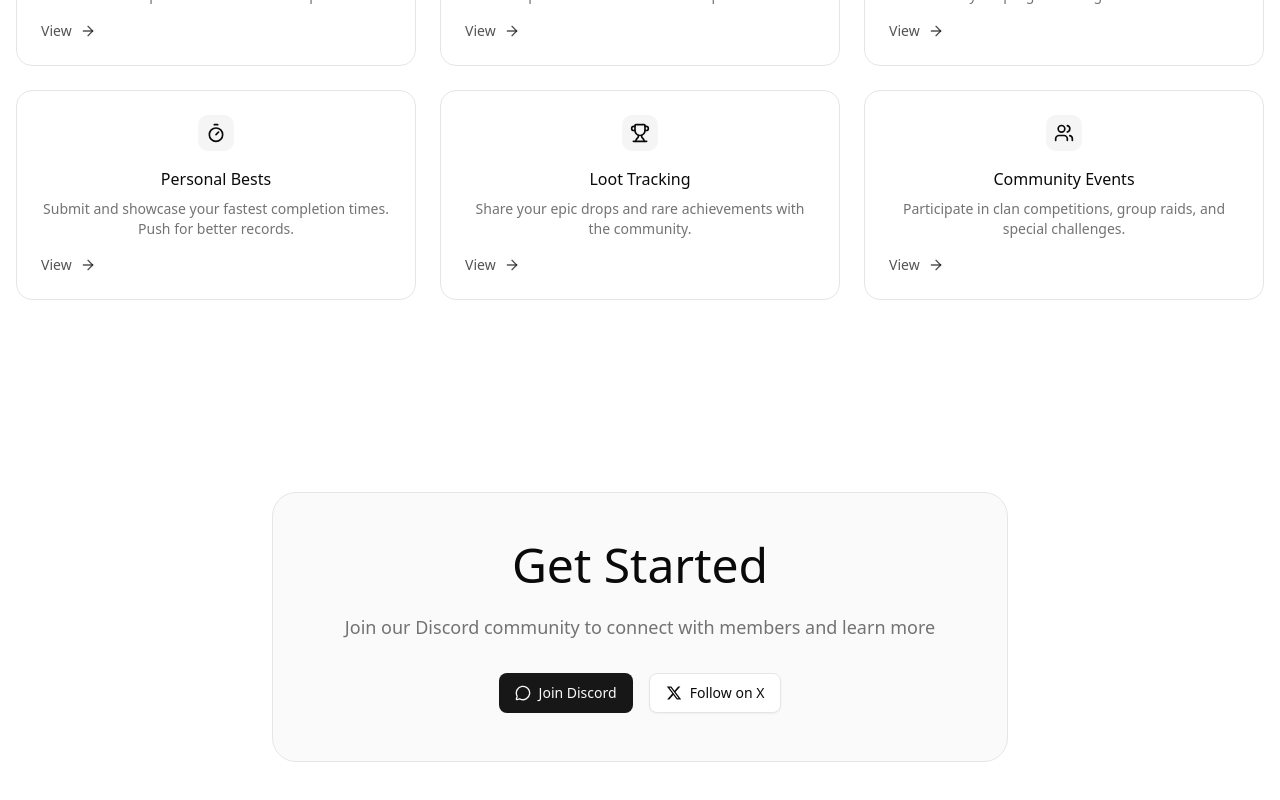
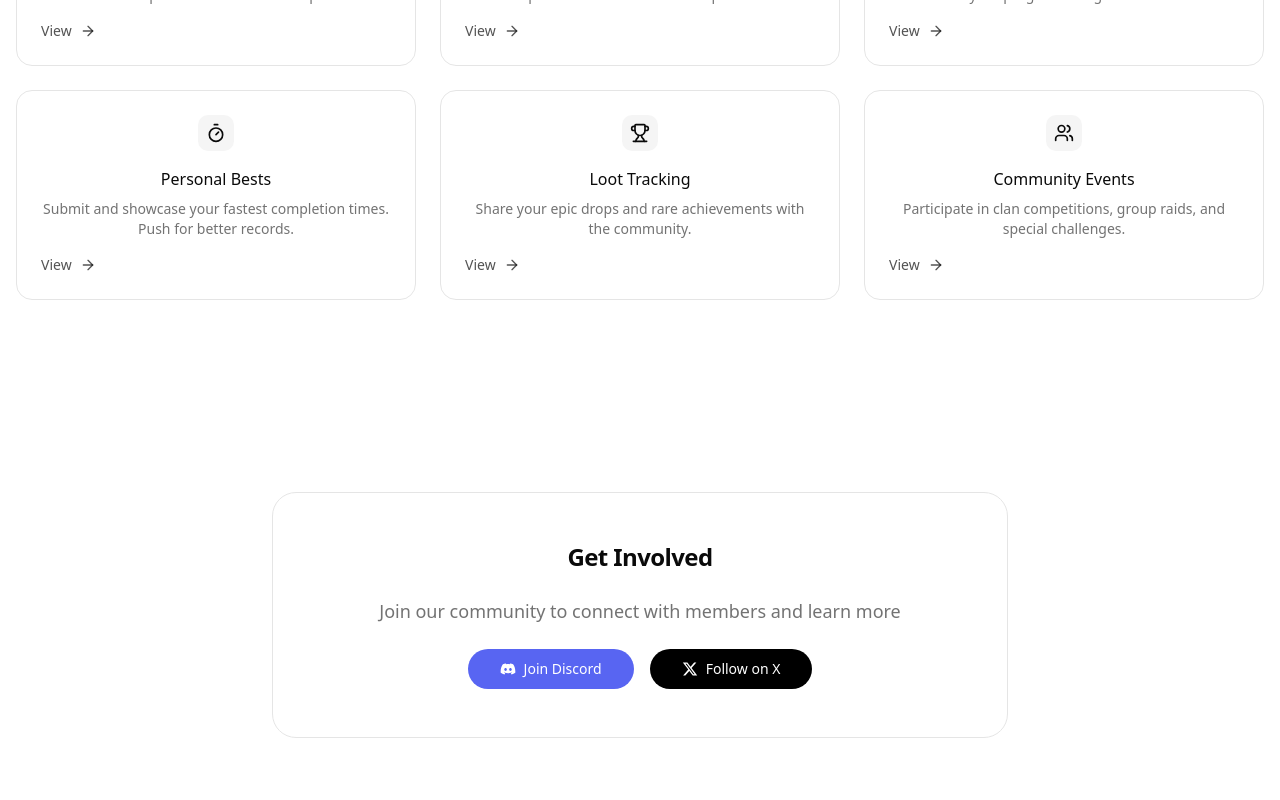
Before and after one commit to nednella/sanity, a React (Vite) app in the folder apps/web/: page / in a window 1280 px wide. Shown: the part 1510-2310 px from the top of the page. Built offline with nearby package versions, Linux system fonts and the light colour scheme; no server answers.

Commit message:
Update landing call to action

```diff
--- a/apps/web/src/components/landing/index/cta.tsx
+++ b/apps/web/src/components/landing/index/cta.tsx
@@ -1,52 +1,48 @@
-import { MessageCircle } from "lucide-react"
-
+import { DiscordLogo } from "@/components/logos/discord-logo"
+import { TwitterLogo } from "@/components/logos/twitter-logo"
 import { Button } from "@/lib/ui/components/button"
 import { Container } from "@/lib/ui/components/container"
+import { H3 } from "@/lib/ui/components/typography/h3"
+import { Lead } from "@/lib/ui/components/typography/lead"
 
 export function Cta() {
     return (
         <Container className="max-w-3xl pt-24 pb-48 text-center">
-            <div className="mx-auto max-w-4xl text-center transition-all duration-1000">
-                <div className="bg-accent/50 border-border rounded-3xl border p-12">
-                    <h2 className="text-foreground mb-6 text-3xl md:text-5xl">Get Started</h2>
-                    <p className="text-muted-foreground mb-8 text-lg">
-                        Join our Discord community to connect with members and learn more
-                    </p>
-
+            <div className="mx-auto max-w-4xl text-center">
+                <div className="bg-background rounded-3xl border p-12">
+                    <H3 className="mb-6">Get Involved</H3>
+                    <Lead className="mb-6 text-lg">Join our community to connect with members and learn more</Lead>
                     <div className="flex flex-col justify-center gap-4 sm:flex-row">
+                        <Button
+                            asChild
+                            size="lg"
+                            variant="custom"
+                            className="gap-2 rounded-full bg-[#5865F2] px-8! text-white hover:opacity-90 md:w-fit"
+                        >
                             <a
                                 href="https://discord.gg/sanity"
                                 target="_blank"
                                 rel="noopener noreferrer"
                             >
+                                <DiscordLogo className="size-4 fill-white" />
+                                <span>Join Discord</span>
+                            </a>
+                        </Button>
                         <Button
+                            asChild
                             size="lg"
-                                className="w-full gap-2 px-8 md:w-fit"
+                            variant="custom"
+                            className="gap-2 rounded-full bg-black px-8! text-white hover:opacity-90 md:w-fit"
                         >
-                                <MessageCircle className="size-4" />
-                                Join Discord
-                            </Button>
-                        </a>
                             <a
                                 href="https://twitter.com/sanityosrs"
                                 target="_blank"
                                 rel="noopener noreferrer"
                             >
-                            <Button
-                                size="lg"
-                                variant="outline"
-                                className="w-full gap-2 px-8 md:w-fit"
-                            >
-                                <svg
-                                    className="size-4"
-                                    fill="currentColor"
-                                    viewBox="0 0 24 24"
-                                >
-                                    <path d="M18.244 2.25h3.308l-7.227 8.26 8.502 11.24H16.17l-5.214-6.817L4.99 21.75H1.68l7.73-8.835L1.254 2.25H8.08l4.713 6.231zm-1.161 17.52h1.833L7.084 4.126H5.117z" />
-                                </svg>
-                                Follow on X
+                                <TwitterLogo className="size-4 fill-white" />
+                                <span>Follow on X</span>
+                            </a>
                         </Button>
-                        </a>
                     </div>
                 </div>
             </div>
```
Lines whose indentation alone changed are shown as unchanged.
